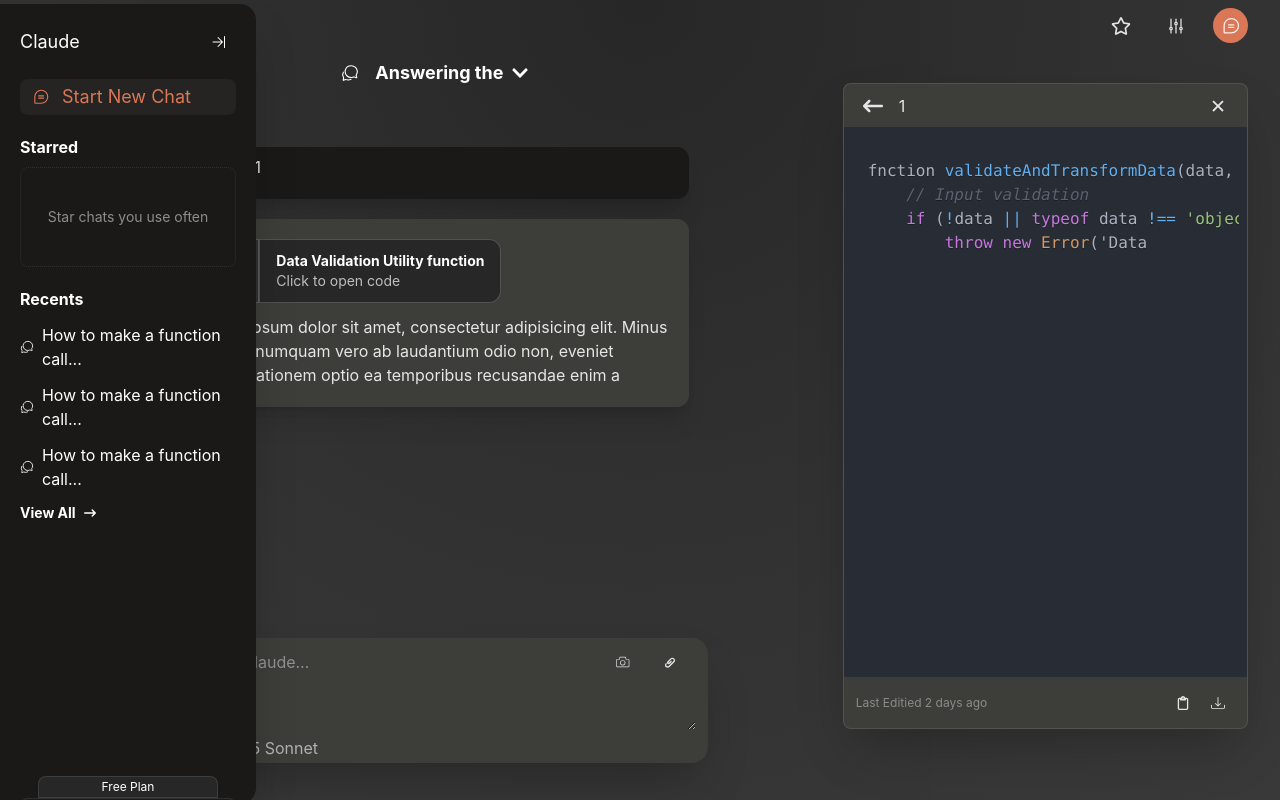
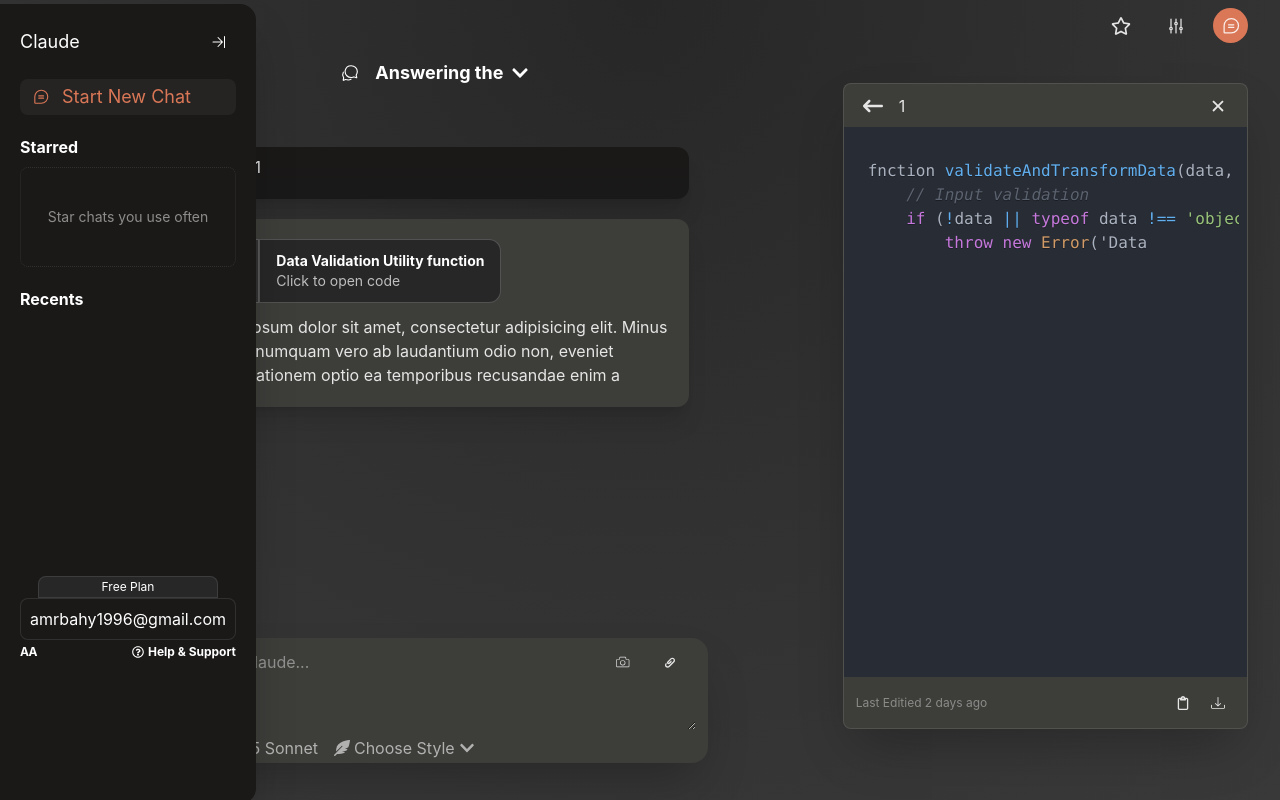
Before and after one commit to amrrashor/claude-clone, a React (Vite) app: page /chat/1 in a window 1280 px wide. Built offline with nearby package versions, Linux system fonts and the light colour scheme.

Commit message:
finished response style

```diff
--- a/src/components/CustomTextArea/CustomTextArea.tsx
+++ b/src/components/CustomTextArea/CustomTextArea.tsx
@@ -5,6 +5,7 @@
 import { useDispatch, useSelector } from 'react-redux';
 import ChatSlice from '../../store/Chat/Chat.slice';
 import { useNavigate } from 'react-router';
+import ResponseStyle from '../ResponseStyle/ResponseStyle';
 const CustomTextArea = () => {
     const {title} = useSelector((state:any) => state.chat);
     const dispatch = useDispatch();
@@ -55,6 +56,7 @@
         <div className='flex justify-between items-center'>
             <div className='text-left text-[rgba(255,255,255,0.5)] flex  items-start'>
                 <p>Claude 3.5 Sonnet</p>
+                <ResponseStyle />
             </div>
         {showLabels && (
             <motion.p
--- /dev/null
+++ b/src/components/ResponseStyle/ResponseStyle.tsx
@@ -0,0 +1,62 @@
+import { useState } from "react";
+import { FaFeatherAlt } from "react-icons/fa";
+import { FaChevronDown } from "react-icons/fa";
+
+import {motion} from "motion/react";
+
+const styles = [
+    {
+        id:1,
+        title:"Normal",
+    },
+    {
+        id:2,
+        title:"Concise",
+    },
+    {
+        id:3,
+        title:"Explanatory"
+    },
+    {
+        id:4,
+        title:"Formal"
+    }
+];
+
+const ResponseStyle = ({position}: {position:string}) => {
+    const [showMenu, setShowMenu] = useState(false);
+    const [defaultValue, setDefaultValue] = useState("Choose Style")
+    return (
+        <div>
+            <div onClick={() => setShowMenu(!showMenu)} className="text-[rgba(255,255,255,0.6)] flex items-center cursor-pointer duration-150 hover:bg-[#1a1918] rounded-md px-2">
+                <FaFeatherAlt />
+                <p className="mx-1">{defaultValue}</p>
+                <FaChevronDown className={`duration-150 ${showMenu ? "rotate-180" : ""}`} />
+            </div>
+            {showMenu && (
+                <motion.div
+                    initial={{translateY:10}}
+                    animate={{translateY:0}}
+                    className={`${position} top-[-100px] absolute bg-[#282727] p-5 rounded-md`}
+                >
+                    <h4 className="text-[16px] font-semibold">How should Claude write responses?</h4>
+                    <div className="flex items-center">
+                        <div className="rounded-md list-none text-left duration-150 mt-2 w-full">
+                            {styles?.map((style) => (
+                                <li
+                                    onClick={() => {setDefaultValue(style.title); setShowMenu(false)}}
+                                    key={style.id}
+                                    className="cursor-pointer pl-1 rounded-sm py-1 mb-1 text-xs font-semibold text-white hover:bg-blue-500"
+                                >
+                                    {style.title}
+                                </li>
+                            ))}
+                        </div>
+                    </div>
+                </motion.div>
+            )}
+        </div>
+    )
+}
+
+export default ResponseStyle
--- a/src/components/responseDropDown/ResponseDropDown.tsx
+++ /dev/null
@@ -1,15 +0,0 @@
-import React from 'react'
-
-const ResponseDropDown = () => {
-    return (
-        <details className="dropdown">
-            <summary className="btn m-1">open or close</summary>
-            <ul className="menu dropdown-content bg-base-100 rounded-box z-[1] w-52 p-2 shadow">
-                <li><a>Item 1</a></li>
-                <li><a>Item 2</a></li>
-            </ul>
-        </details>
-    )
-}
-
-export default ResponseDropDown
--- a/src/components/sideDrawer/SideDrawer.tsx
+++ b/src/components/sideDrawer/SideDrawer.tsx
@@ -4,9 +4,14 @@
 import { FaArrowRightLong } from "react-icons/fa6";
 import { FaRegQuestionCircle } from "react-icons/fa";
 import { useSelector } from "react-redux";
+import { useNavigate } from "react-router";
 
 const SideDrawer = ({togglePinDrawer, isPinned}: {togglePinDrawer:() => void, isPinned:boolean}) => {
-    const {favouriteChat} = useSelector((state: any) => state.chat)
+    const {favouriteChat, title} = useSelector((state: any) => state.chat);
+    const navigate = useNavigate()
+    const navigateToChat = () => {
+        navigate(`/chat/${title}`)
+    }
     return (
         <div className="z-50 h-5/12">
             <div className='flex justify-between items-center w-full'>
@@ -31,10 +36,13 @@
 
             <div className="mt-5">
                 <h4 className="font-bold mb-3">Recents</h4>
-                <div className="flex items-center mb-3"><IoChatbubblesOutline className="mr-2" />How to make a function call...</div>
-                <div className="flex items-center mb-3"><IoChatbubblesOutline className="mr-2" />How to make a function call...</div>
-                <div className="flex items-center mb-3"><IoChatbubblesOutline className="mr-2" />How to make a function call...</div>
-                <div className="text-sm font-bold flex items-center">View All <FaArrowRightLong className="ml-2 text-xs" /></div>
+                {title && (
+                    <div onClick={navigateToChat} className="flex items-center mb-3 cursor-pointer ">
+                        <IoChatbubblesOutline className="mr-2" />
+                        {title}
+                    </div>
+                )}
+                {title && <div className="text-sm font-bold flex items-center cursor-pointer">View All <FaArrowRightLong className="ml-2 text-xs" /></div>}
             </div>
 
             <div className=" text-center w-full flex justify-end flex-col h-full">
--- a/src/pages/Chat/Chat.tsx
+++ b/src/pages/Chat/Chat.tsx
@@ -13,6 +13,7 @@
 import { FaChevronDown } from "react-icons/fa";
 import CustomModal from "../../components/CustomModal/CustomModal";
 import Loader from "../../components/Loader/Loader";
+import ResponseStyle from "../../components/ResponseStyle/ResponseStyle";
 const Chat = () => {
     const dispatch = useDispatch();
     // eslint-disable-next-line @typescript-eslint/no-explicit-any
@@ -208,7 +209,10 @@
                             }
                         }}
                     />
-                    <div className="w-1/2 mr-auto text-left mt-auto text-[rgba(255,255,255,0.6)]">Claude 3.5 Sonnet</div>
+                    <div className="flex">
+                        <div className=" mr-2 text-left text-[rgba(255,255,255,0.6)]">Claude 3.5 Sonnet</div>
+                        <ResponseStyle position="" />
+                    </div>
                 </div>
             </Container>
         </>
```
Lines whose indentation alone changed are shown as unchanged.
